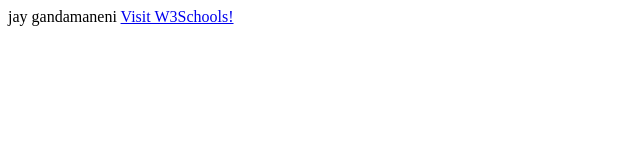
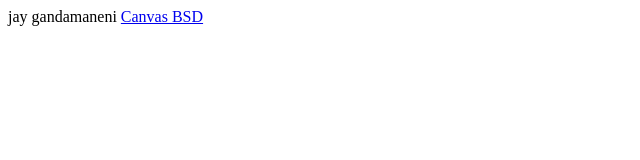
Before and after one commit to somerandos2/somerandos2.github.io, a plain HTML site: page index.html in a window 1280 px wide. Shown: the full height of the page, 0-640 px from the left. Drawn offline with Linux system fonts and the light colour scheme.

Commit message:
Update index.html

```diff
--- a/index.html
+++ b/index.html
@@ -3,7 +3,7 @@
 
 <body>
 jay gandamaneni
-  <a href="https://www.w3schools.com/" target="_blank">Visit W3Schools!</a>
+  <a href="https://www.beaverton.k12.or.us/departments/teaching-learning/future-ready/canvas" target="_blank">Canvas BSD</a>
 
 </body>
 
```
